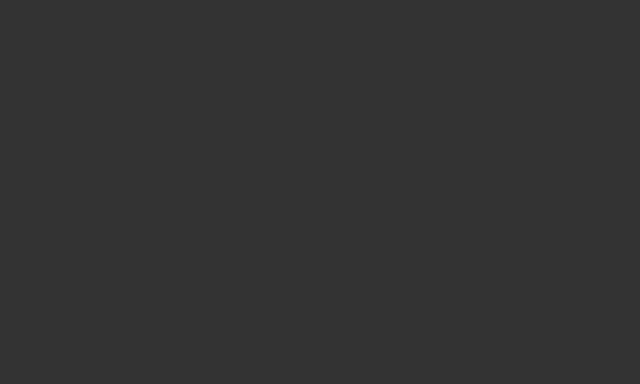
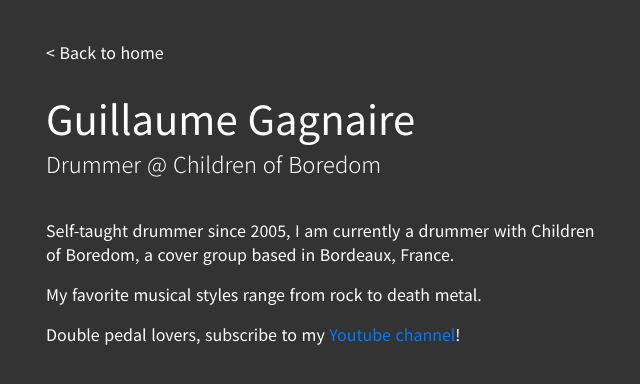
Before and after one commit to guillaume-gagnaire/website, a Nuxt app: page /drummer in a window 1280 px wide. Before the commit this address had no page. Shown: the top 384 px of the page, without its empty margins (314-954 px from the left). Built offline with nearby package versions, Linux system fonts and the light colour scheme.

Commit message:
Drummer page

```diff
--- /dev/null
+++ b/pages/drummer.vue
@@ -0,0 +1,46 @@
+<template>
+  <article>
+    <nuxt-link to="/" class="back">&lt; Back to home</nuxt-link>
+    <h1>Guillaume Gagnaire</h1>
+    <h2>Drummer @ Children of Boredom</h2>
+
+    <p>Self-taught drummer since 2005, I am currently a drummer with Children of Boredom, a cover group based in Bordeaux, France.</p>
+
+    <p>My favorite musical styles range from rock to death metal.</p>
+
+    <p>Double pedal lovers, subscribe to my <a href="https://www.youtube.com/channel/UCeME3-22NI6fsq9tzT-jpOQ" target="_blank">Youtube channel</a>!</p>
+  </article>
+</template>
+
+<script>
+export default {
+  components: {
+  }
+}
+</script>
+
+<style lang="scss">
+  article {
+    margin: 40px auto;
+    max-width: 600px;
+    padding: 0 20px;
+
+    .back {
+      color: #fff;
+      margin-bottom: 30px;
+      display: inline-block;
+    }
+
+    h2 {
+      font-weight: 300;
+      font-size: 22px;
+      margin-bottom: 42px;
+    }
+
+    .photo {
+      float: left;
+      margin: 0 20px 20px 0;
+      max-width: 200px;
+    }
+  }
+</style>
```
